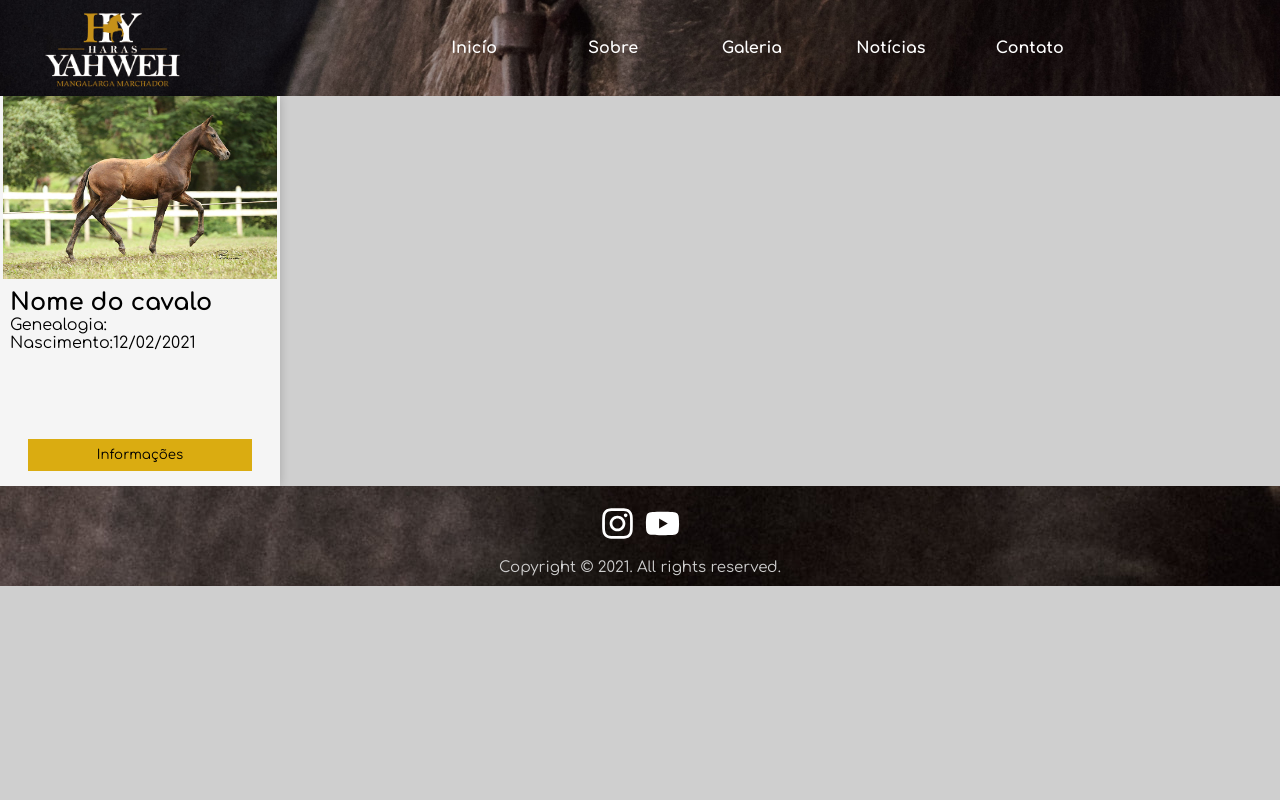
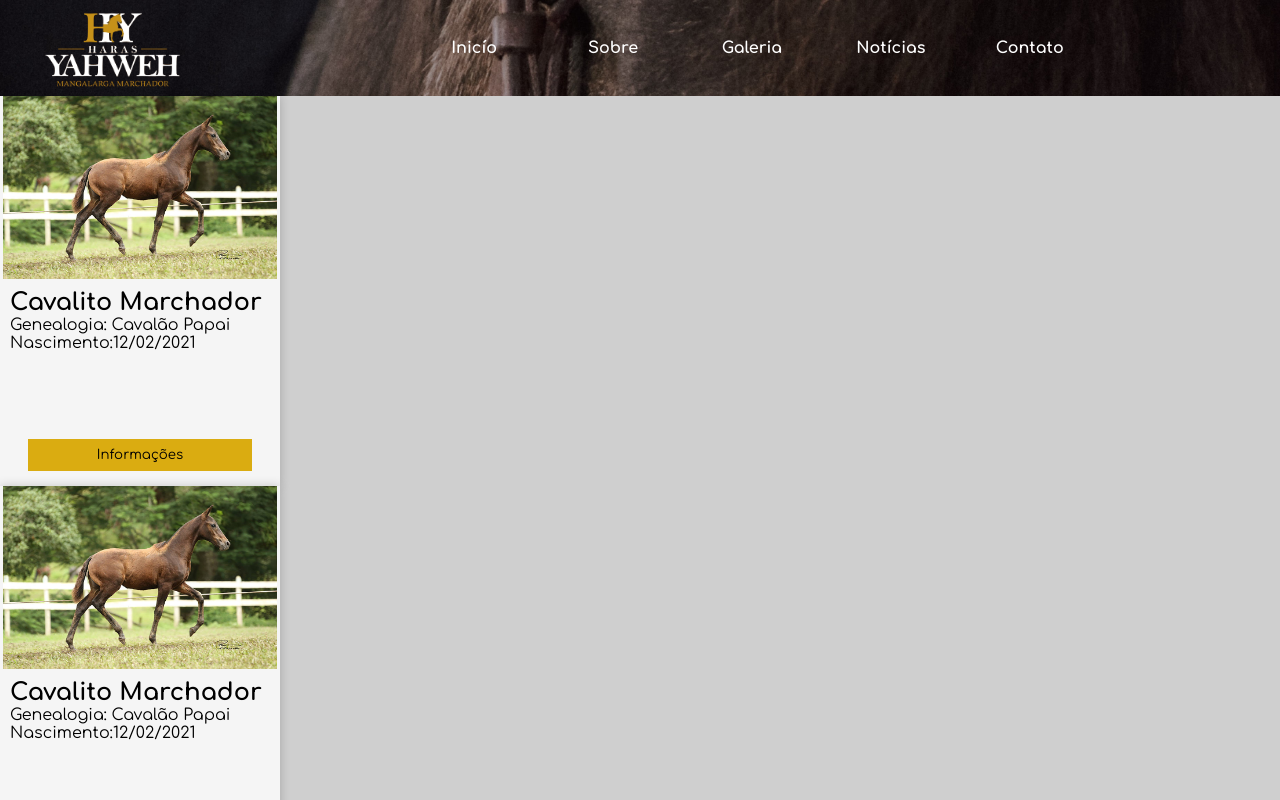
Before and after one commit to arlisson314/haras, a React (Create React App) app: page / in a window 1280 px wide. Shown: the top 800 px of the page. Built offline with nearby package versions, Linux system fonts and the light colour scheme.

Commit message:
feat: Adiciona section para Cards

```diff
--- a/src/components/Cards/index.jsx
+++ b/src/components/Cards/index.jsx
@@ -6,8 +6,8 @@ function Cards() {
     <Container>
       <img src={img} alt="horse" />
       <div>
-        <h2>Nome do cavalo</h2>
-        <span>Genealogia:</span>
+        <h2>Cavalito Marchador</h2>
+        <span>Genealogia: Cavalão Papai</span>
         <span>Nascimento:12/02/2021</span>
       </div>
       <button type="button">Informações</button>
--- a/src/pages/Home/index.jsx
+++ b/src/pages/Home/index.jsx
@@ -8,7 +8,11 @@ function Home() {
   return (
     <Container>
       <Header />
-      <Cards />
+      <section>
+        <Cards />
+        <Cards />
+        <Cards />
+      </section>
       <Footer />
     </Container>
   );
```
